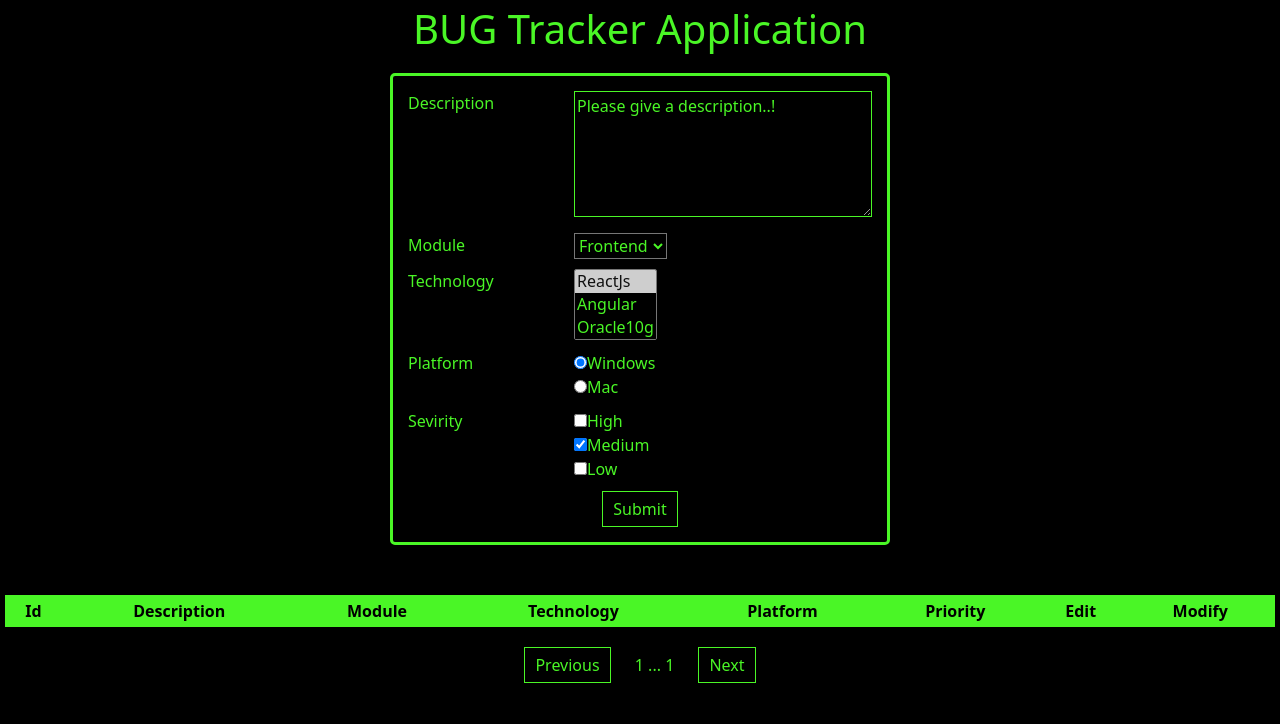
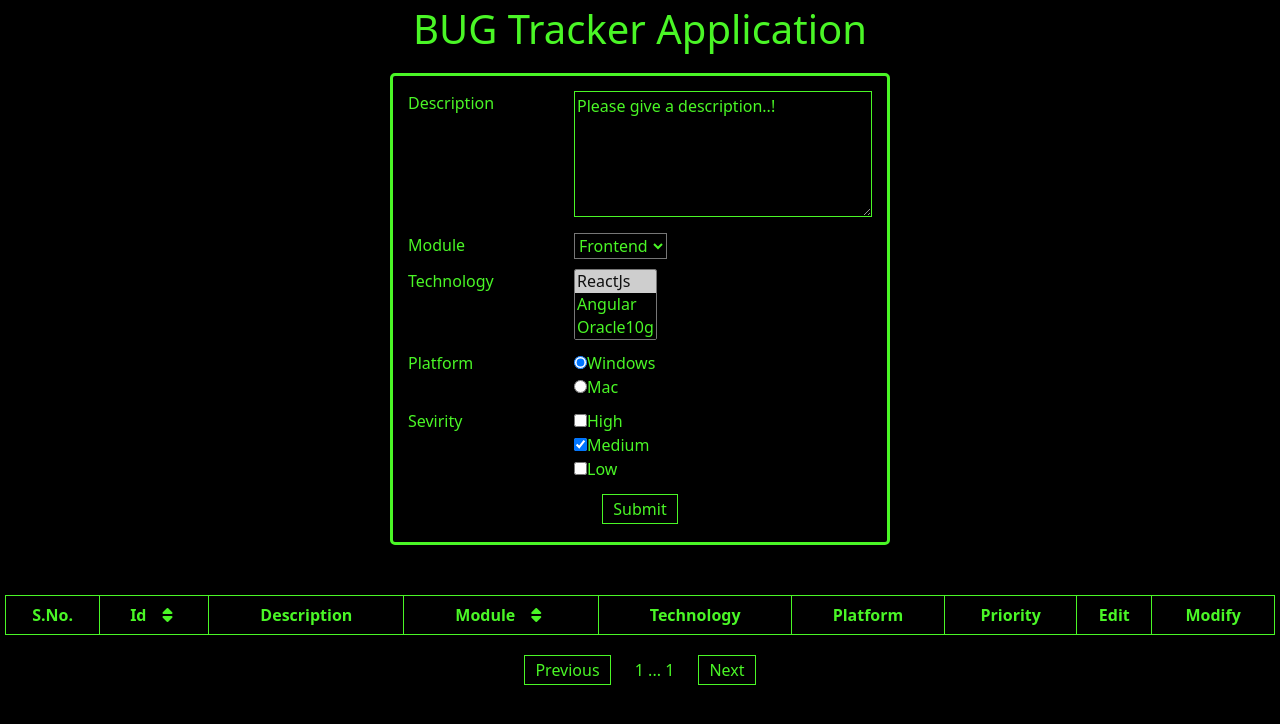
Before and after one commit to abhinavrathore25/bug-tracker, a React (Create React App) app in the folder client/: page / in a window 1280 px wide. Shown: the top 724 px of the page. Built offline with nearby package versions, Linux system fonts and the light colour scheme.

Commit message:
sorting added

```diff
--- a/client/public/index.html
+++ b/client/public/index.html
@@ -4,6 +4,7 @@
     <meta name="viewport" content="width=device-width, initial-scale=1" />
     <link rel="stylesheet" href="https://cdn.jsdelivr.net/npm/bootstrap@5.2.3/dist/css/bootstrap.min.css">
     <link rel="stylesheet" href="./styles.css">
+    <script src="https://kit.fontawesome.com/04b67878bb.js" crossorigin="anonymous"></script>
     <title>Concepts Demonstration</title>
   </head>
   <body>
--- a/client/public/styles.css
+++ b/client/public/styles.css
@@ -56,21 +56,28 @@ th, td, tr {
     padding: 3px;
 }
 
-.tableHeader{
-    background-color: #4AF626;
-    color: #000000;
-}
-
 button {
     border: 1px solid #4AF626;
     background-color: #000000;
     color: #4AF626;
-    padding: 5px 10px 5px;
+    padding: 2px 10px 2px;
+    margin: 3px 0;
 }
 
 button:hover {
     background-color: #4AF626;
     color: #000000;
+}
+
+.sortButton {
+    padding: 0 5px;
+    margin-left: 10px;
+    border-color: #000;
+}
+
+.sortButton:hover{
+    background-color: #4AF626;
+    color: #000;
 }
 
 #dataInput{
--- a/client/src/App.js
+++ b/client/src/App.js
@@ -27,11 +27,11 @@ function App() {
     setBugList([...list]);
   }
 
-  const modifyBug= (modifiedBug) => {
+  const modifyBug = (modifiedBug) => {
     const list = [...bugList];
 
     list.forEach((element, index) => {
-      if(element.id === modifiedBug.id)
+      if (element.id === modifiedBug.id)
         list[index] = modifiedBug;
     })
 
@@ -45,9 +45,43 @@ function App() {
   const paginateWithButton = (incrementDecrement, end) => {
     const previousOrNext = currentPage + incrementDecrement;
 
-    if(previousOrNext > 0 && previousOrNext <= end){
+    if (previousOrNext > 0 && previousOrNext <= end) {
       console.log(previousOrNext);
       setCurrentPage(previousOrNext);
+    }
+  }
+
+  const sortTypes = {
+    up: {
+      class: 'sort-up',
+      fnId: (a, b) => a.id - b.id,
+      fnModule: (a, b) => a.module.localeCompare(b.module)
+    },
+
+    down: {
+      class: 'sort-down',
+      fnId: (a, b) => b.id - a.id,
+      fnModule: (a, b) => b.module.localeCompare(a.module)
+    },
+
+    default: {
+      class: 'sort',
+      fnId: (a, b) => a,
+      fnModule: (a, b) => a
+    }
+  }
+
+  const sortData = (by, type) => {
+    if (by === "id") {
+      setBugList(
+        [...bugList].sort(sortTypes[type].fnId)
+      )
+    }
+
+    else if (by === "module") {
+      setBugList(
+        [...bugList].sort(sortTypes[type].fnModule)
+      )
     }
   }
 
@@ -59,15 +93,18 @@ function App() {
       </section>
 
       <section id="bugEntry">
-        <Form lastItemId= {parseInt(lastItemId)} addBug={addBug} />
+        <Form lastItemId={parseInt(lastItemId)} addBug={addBug} />
       </section>
 
       <section id="bugTable">
-        <Table bugList={currentBugs} bugsPerPage={bugsPerPage} currentPage={currentPage} deleteBug={deleteBug} modifyBug={modifyBug} />
+        <Table bugList={currentBugs} bugsPerPage={bugsPerPage} currentPage={currentPage}
+          deleteBug={deleteBug} modifyBug={modifyBug} sortTypes={sortTypes} sortData={sortData}
+        />
       </section>
 
       <section id="pagination">
-        <Pagination bugsPerPage={bugsPerPage} totalBugs = {bugList.length} currentPage={currentPage} paginateWithButton = {paginateWithButton} />
+        <Pagination bugsPerPage={bugsPerPage} totalBugs={bugList.length}
+          currentPage={currentPage} paginateWithButton={paginateWithButton} />
       </section>
     </>
   );
--- a/client/src/Form.js
+++ b/client/src/Form.js
@@ -23,7 +23,7 @@ const Form = ({lastItemId, addBug}) => {
 
         setNextItemId(nextItemId + 1);
 
-    }, []);
+    }, []); // eslint-disable-line react-hooks/exhaustive-deps
 
     const { description, module, technology, platform, severity } = formData;
 
@@ -59,7 +59,6 @@ const Form = ({lastItemId, addBug}) => {
         <>
             <form>
 
-                {console.log(formData.id)}
                 <div className="grid-container">
 
                     <div className="item">
--- a/client/src/Table.js
+++ b/client/src/Table.js
@@ -1,6 +1,7 @@
 import React, { useState } from 'react';
 
-const Table = ({ bugList, bugsPerPage, currentPage, deleteBug, modifyBug }) => {
+const Table = ({ bugList, bugsPerPage, currentPage, deleteBug, modifyBug, sortTypes, sortData }) => {
+
     const [editContent, setEditContent] = useState(false);
     const [newData, setNewData] = useState({
         id: -1,
@@ -10,6 +11,10 @@ const Table = ({ bugList, bugsPerPage, currentPage, deleteBug, modifyBug }) => {
         platform: "",
         severity: ""
     });
+
+    // State for Sorting With Id and Module
+    const [idCurrentSort, setIdCurrentSort] = useState("default");
+    const [moduleCurrentSort, setModuleCurrentSort] = useState("default");
 
     let tableId = (bugsPerPage * (currentPage - 1)) + 1;
 
@@ -29,6 +34,11 @@ const Table = ({ bugList, bugsPerPage, currentPage, deleteBug, modifyBug }) => {
     }
 
     const handleSubmit = (event) => {
+
+        const desc = newData.description;
+        let re = /^[w+]$/;
+        desc.
+
         modifyBug(newData);
         setEditContent(false);
     }
@@ -45,18 +55,63 @@ const Table = ({ bugList, bugsPerPage, currentPage, deleteBug, modifyBug }) => {
         });
     }
 
+    const handleIdSort = (by) => {
+        const currentSort = idCurrentSort;
+        let nextSort = '';
+
+        if (currentSort === 'down')
+            nextSort = 'up';
+
+        else if (currentSort === 'up')
+        nextSort = 'default';
+
+        else if (currentSort === 'default')
+        nextSort = 'down';
+
+        sortData(by, currentSort);
+        setIdCurrentSort(nextSort);
+    }
+
+    const handleModuleSort = (by) => {
+        const currentSort = moduleCurrentSort;
+        let nextSort = '';
+
+        if (currentSort === 'down')
+            nextSort = 'up';
+
+        else if (currentSort === 'up')
+        nextSort = 'default';
+
+        else if (currentSort === 'default')
+        nextSort = 'down';
+
+        sortData(by, currentSort);
+        setModuleCurrentSort(nextSort);
+    }
+
     return (
         <>
             <table>
                 <thead>
-                    <tr className="tableHeader">
-                        <th>Id</th>
+                    <tr>
+                        <th>S.No.</th>
+                        <th>
+                            Id
+                            <button className="sortButton" onClick={() => handleIdSort("id")}>
+                                <i className={`fa-solid fa-${sortTypes[idCurrentSort].class}`} />
+                            </button>
+                        </th>
                         <th>Description</th>
-                        <th>Module</th>
+                        <th>
+                            Module
+                            <button className="sortButton" onClick={() => handleModuleSort("module")}>
+                                <i className={`fa-solid fa-${sortTypes[moduleCurrentSort].class}`} />
+                            </button>
+                        </th>
                         <th>Technology</th>
                         <th>Platform</th>
                         <th>Priority</th>
-                        <th>Edit</th>
+                        <th> {editContent ? "Save" : "Edit" }</th>
                         <th>Modify</th>
                     </tr>
                 </thead>
@@ -68,6 +123,7 @@ const Table = ({ bugList, bugsPerPage, currentPage, deleteBug, modifyBug }) => {
                             return (
                                 <tr key={id} >
                                     <td id="id">{tableId++}</td>
+                                    <td id="bugId">{id}</td>
                                     {
                                         (editContent && id === newData.id) ?
                                             (
```
